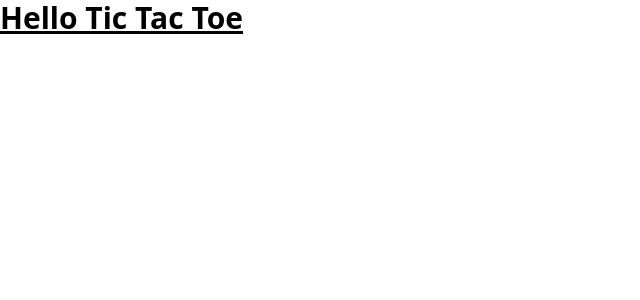
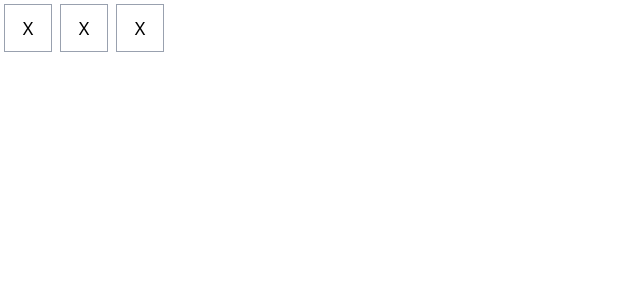
Before and after one commit to zunayed-arp/React-Tic-Tac-Toe, a React (Vite) app: page / in a window 1280 px wide. Shown: the top 300 px of the page, without its empty margins (0-640 px from the left). Built offline with nearby package versions, Linux system fonts and the light colour scheme.

Commit message:
adding fragment section to Square

```diff
--- a/src/App.jsx
+++ b/src/App.jsx
@@ -1,7 +1,5 @@
+import Square from "./components/Square";
+
 export default function App() {
-  return (
-    <>
-      <h1 className="text-3xl font-bold underline">Hello Tic Tac Toe</h1>
-    </>
-  );
+  return <Square />;
 }
--- /dev/null
+++ b/src/components/Square.jsx
@@ -0,0 +1,15 @@
+export default function Square() {
+  return (
+    <>
+      <button className="bg-white border border-gray-400 h-12 w-12 m-1 leading-9 text-lg    ">
+        X
+      </button>
+      <button className="bg-white border border-gray-400 h-12 w-12 m-1 leading-9 text-lg    ">
+        X
+      </button>
+      <button className="bg-white border border-gray-400 h-12 w-12 m-1 leading-9 text-lg    ">
+        X
+      </button>
+    </>
+  );
+}
```
